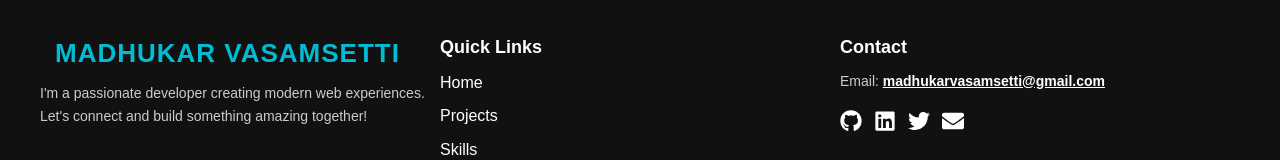
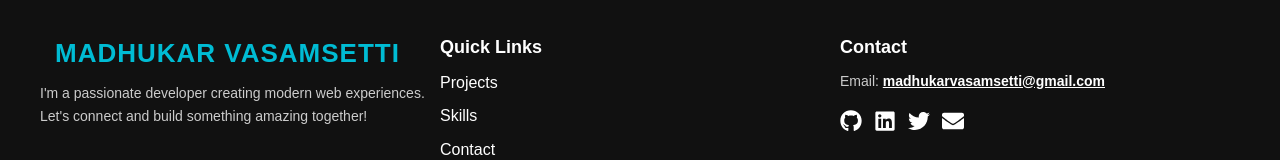
Before and after one commit to MadhuVasamsetti/portfolio, a React (Create React App) app: page /certifications in a window 1280 px wide. Shown: the part 1095-1255 px from the top of the page. Built offline with nearby package versions, Linux system fonts and the light colour scheme.

Commit message:
Remove link text from Home in footer
Removed the link text from the Home link in the footer.

```diff
--- a/src/components/Footer.jsx
+++ b/src/components/Footer.jsx
@@ -18,7 +18,7 @@
         <div className="footer-links">
           <h3>Quick Links</h3>
           <ul>
-            <li><a href="#home">Home</a></li>
+            <li><a href="#home"></a></li>
             <li><a href="#projects">Projects</a></li>
             <li><a href="#skills">Skills</a></li>
             <li><a href="#contact">Contact</a></li>
```
